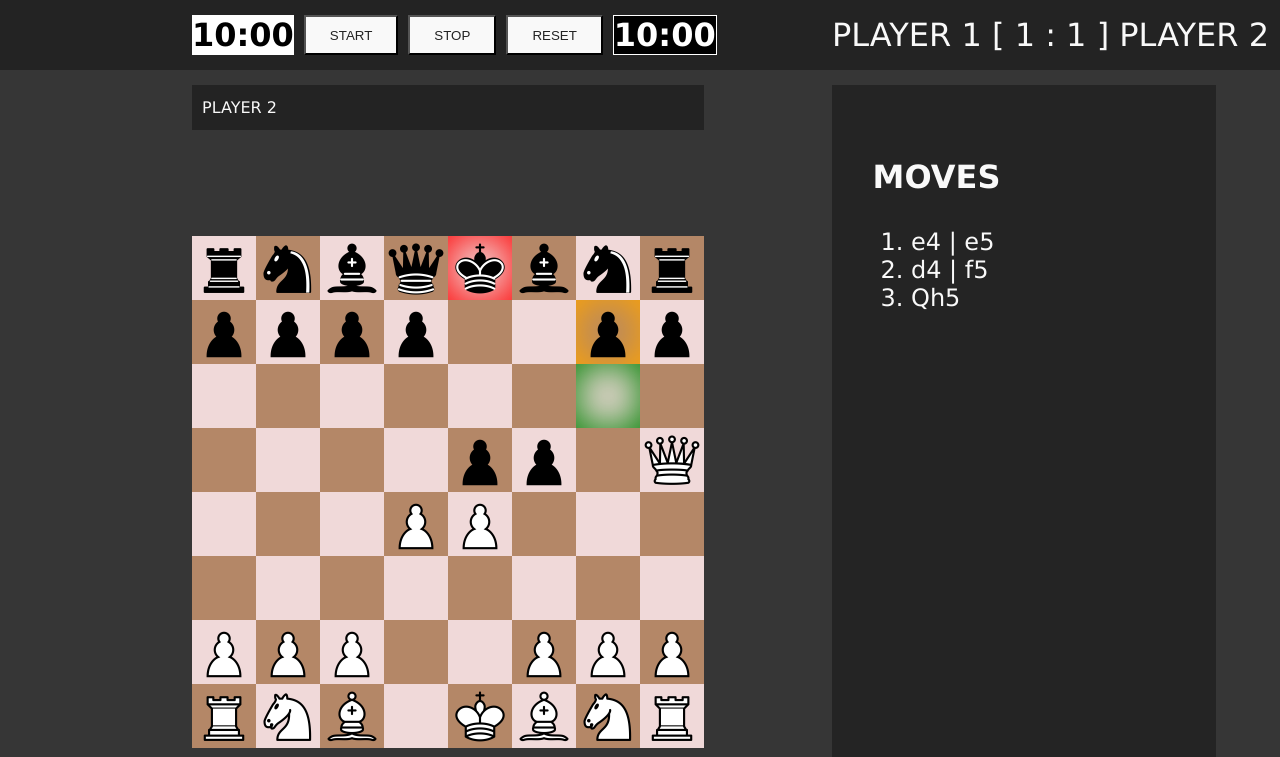
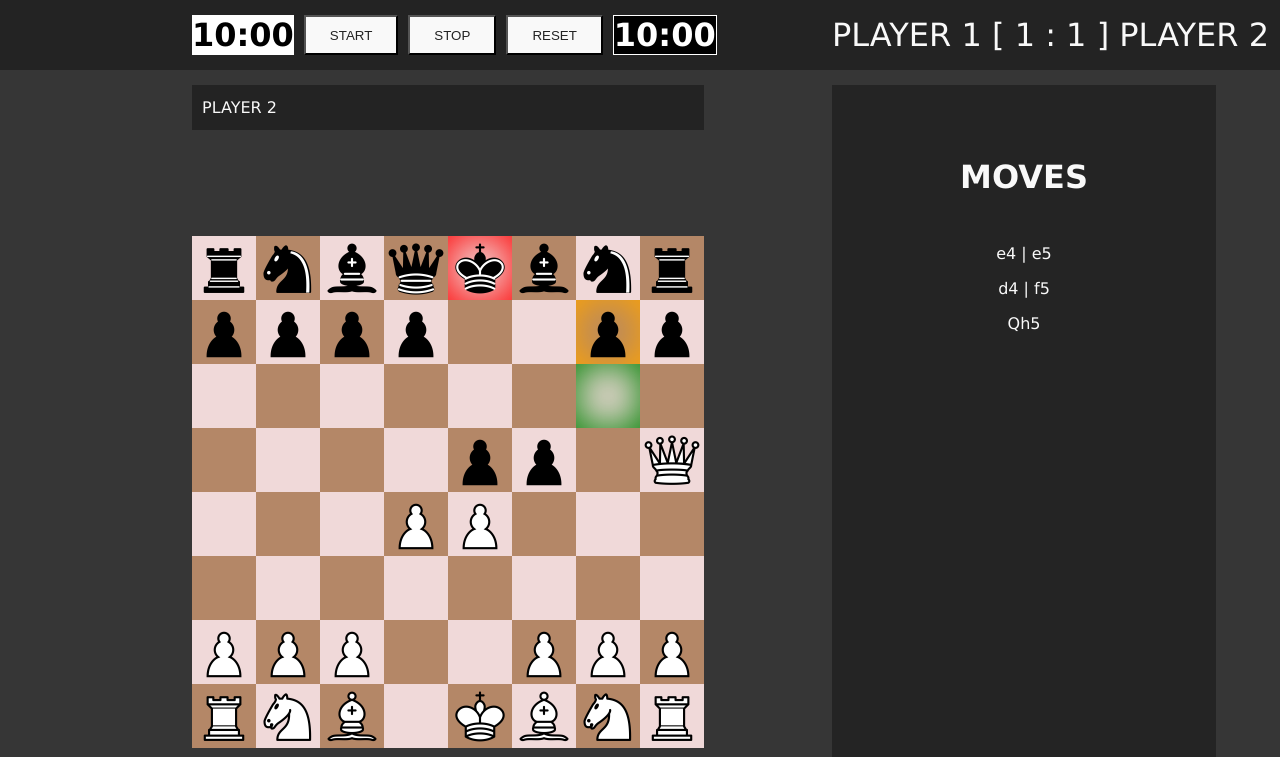
Before and after one commit to Arne-Hilao/SENG-513-A2, a plain HTML site: page index.html in a window 1280 px wide. Shown: the top 757 px of the page. Drawn offline with Linux system fonts and the light colour scheme.

Commit message:
removes ul, changed to a list of <p> elements. Center aligned the text for movelist

```diff
--- a/index.css
+++ b/index.css
@@ -144,6 +144,7 @@ img {
 .moves {
     padding: 2vw;
     height: 25vw;
+    text-align: center;
 }
 
 ::-webkit-scrollbar {
@@ -162,10 +163,10 @@ background: #666;
 background: #333;
 }
 
-ol {
-    padding-left: 3vw;
+.movelist {
     height: 20vw;
     overflow-y: scroll;
+    list-style-type: none;
 }
 
 .controls {
--- a/index.html
+++ b/index.html
@@ -125,11 +125,11 @@
             <section class="moves">
                 <h1>MOVES</h1>
 
-                <ol>
-                    <li>e4 | e5</li>
-                    <li>d4 | f5</li>
-                    <li>Qh5</li>
-                </ol>
+                <div class="movelist">
+                    <p>e4 | e5</p>
+                    <p>d4 | f5</p>
+                    <p>Qh5</p>
+                </div>
             </section>
 
             <section class="controls">
```
